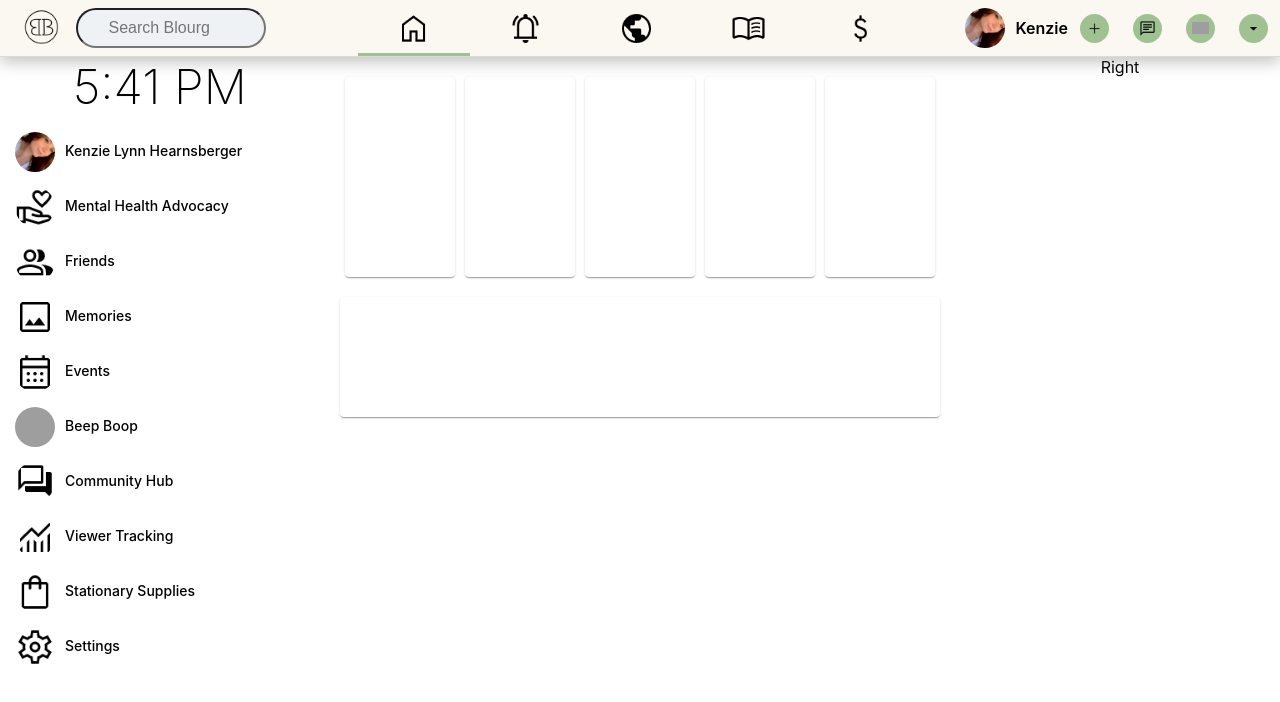
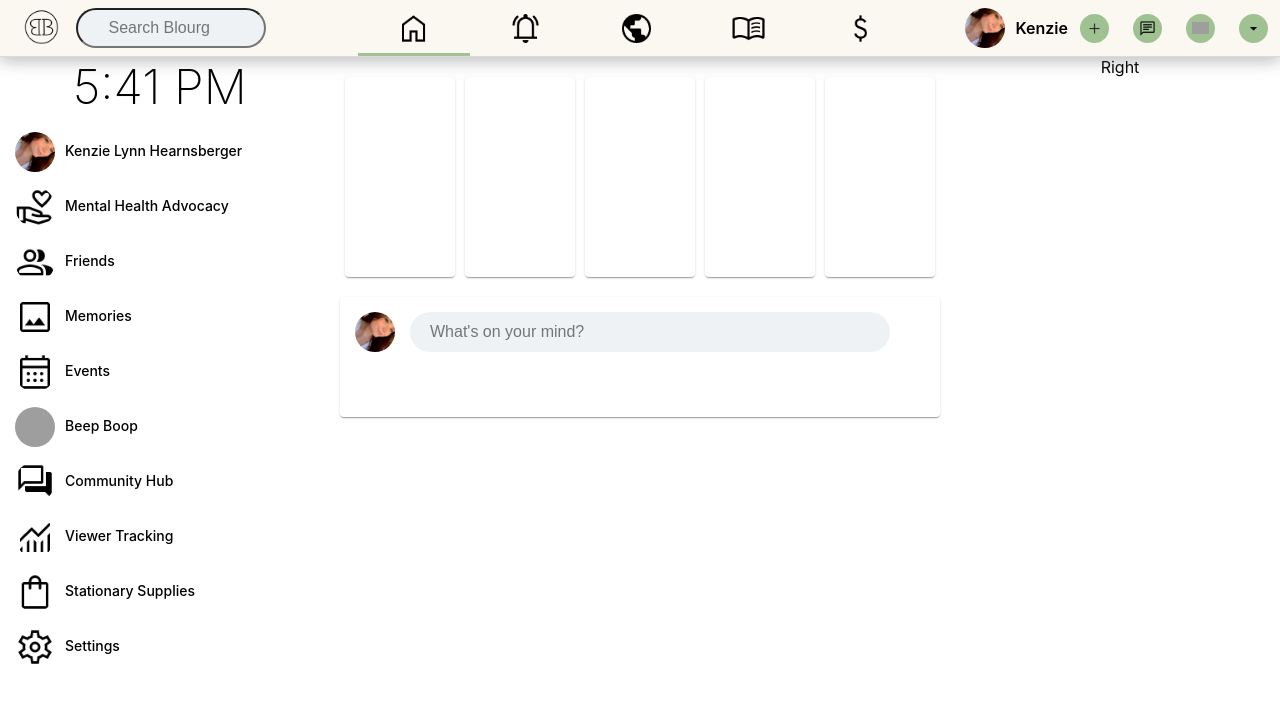
Before and after one commit to McKenzieLynn/Blourg, a React (Create React App) app: page / in a window 1280 px wide. Shown: the top 702 px of the page. Built offline with nearby package versions, Linux system fonts and the light colour scheme; grey boxes are pictures that could not be loaded.

Commit message:
Adding upload bar

```diff
--- a/src/Components/MainPage/Upload/Upload.css
+++ b/src/Components/MainPage/Upload/Upload.css
@@ -3,3 +3,27 @@
     width: 600px;
     border-radius: 15px;
 }
+
+.upload__top{
+    display: flex;
+}
+
+.upload__pfp{
+    margin-top: 15px;
+    margin-left: 15px;
+}
+
+.upload__box{
+    height: 40px;
+    width: 480px;
+    border: 0px;
+    background-color: #EFF2F5;
+    border-radius: 30px;
+    font-size: 16px;
+    padding-left: 20px;
+    margin: 15px;
+}
+
+.upload__bottom{
+
+}
--- a/src/Components/MainPage/Upload/Upload.js
+++ b/src/Components/MainPage/Upload/Upload.js
@@ -1,6 +1,7 @@
 import React, { Component } from 'react'
 import './Upload.css';
 import { Paper, Avatar } from '@mui/material';
+import pfp from "../../../Images/PFPs/pfp.png";
 
 class Upload extends Component {
     constructor(props) {
@@ -9,9 +10,21 @@ class Upload extends Component {
     }
     render() {
         return (
-            <div>
-                <Paper className="upload__container" />
-            </div>
+        <div>
+            <Paper className="upload__container" >
+                <div className="upload__top">
+                    <div>
+                        <Avatar src={pfp} className="upload__pfp" />
+                    </div>
+                    <div>
+                        <input className="upload__box" placeholder="What's on your mind?" type="text" />
+                    </div>
+                </div>
+                <div className="upload__bottom">
+
+                </div>
+            </Paper>
+        </div>
          );
     }
 }
```
